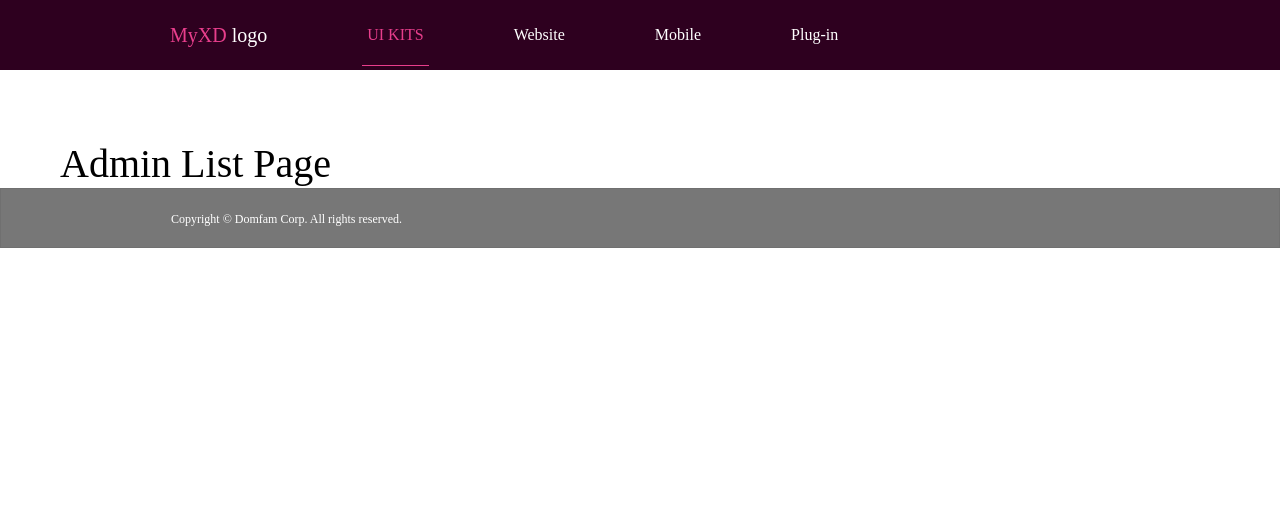
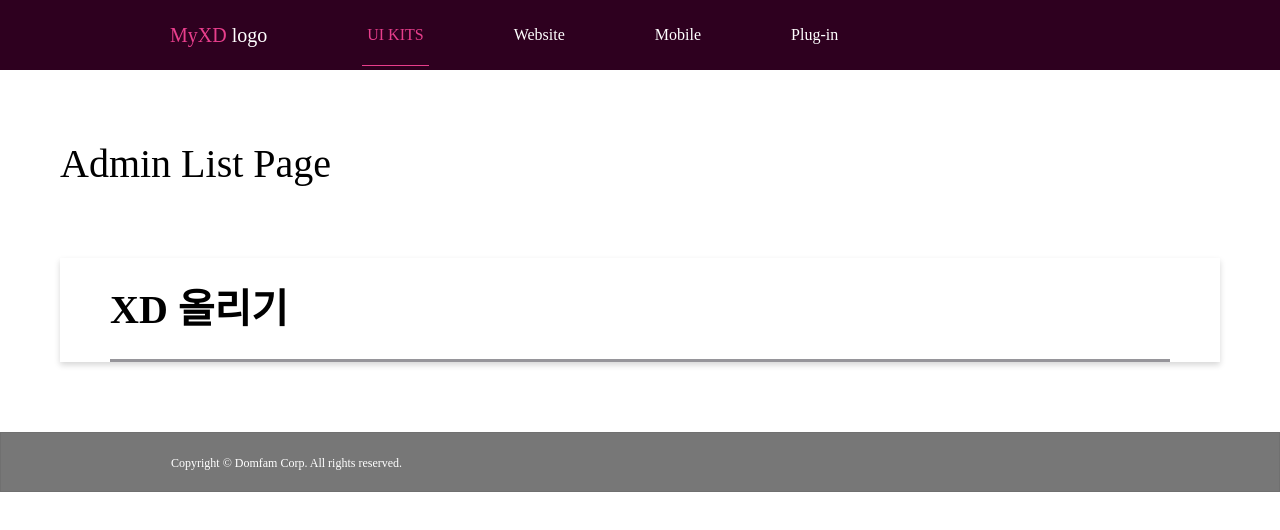
Before and after one commit to domfam012/MyXD, a Next.js app: page /admin/p/list in a window 1280 px wide. Shown: the top 530 px of the page. Built offline with nearby package versions, Linux system fonts and the light colour scheme; a web font is replaced by a local one.

Commit message:
-admin/list tempalte

```diff
--- a/pages/admin/p/list.js
+++ b/pages/admin/p/list.js
@@ -10,9 +10,28 @@ const List = props => {
 
             <h1>Admin List Page</h1>
 
+            <div className={"content"}>
+                <div className={"row box"}>
+                    <div className={"col col-sm-12"}>
+
+                        <h1 className={"header"}>XD 올리기</h1>
+
+                    </div>
+                </div>
+            </div>
+
             <style jsx>{`
-                h1 {
-                    font-color: #333;
+                .box {
+                    margin: 70px auto;
+                    border: 0 solid transparent;
+                    box-shadow: 0 3px 6px 0 rgba(0, 0, 0, 0.16);
+                }
+                .header {
+                    margin: 32px 35px 0;
+                    padding: 0 0 29px;
+                    font-weight: bold;
+                    line-height: 1;
+                    border-bottom: 3px solid #96959A;
                 }
             `}</style>
 
```
